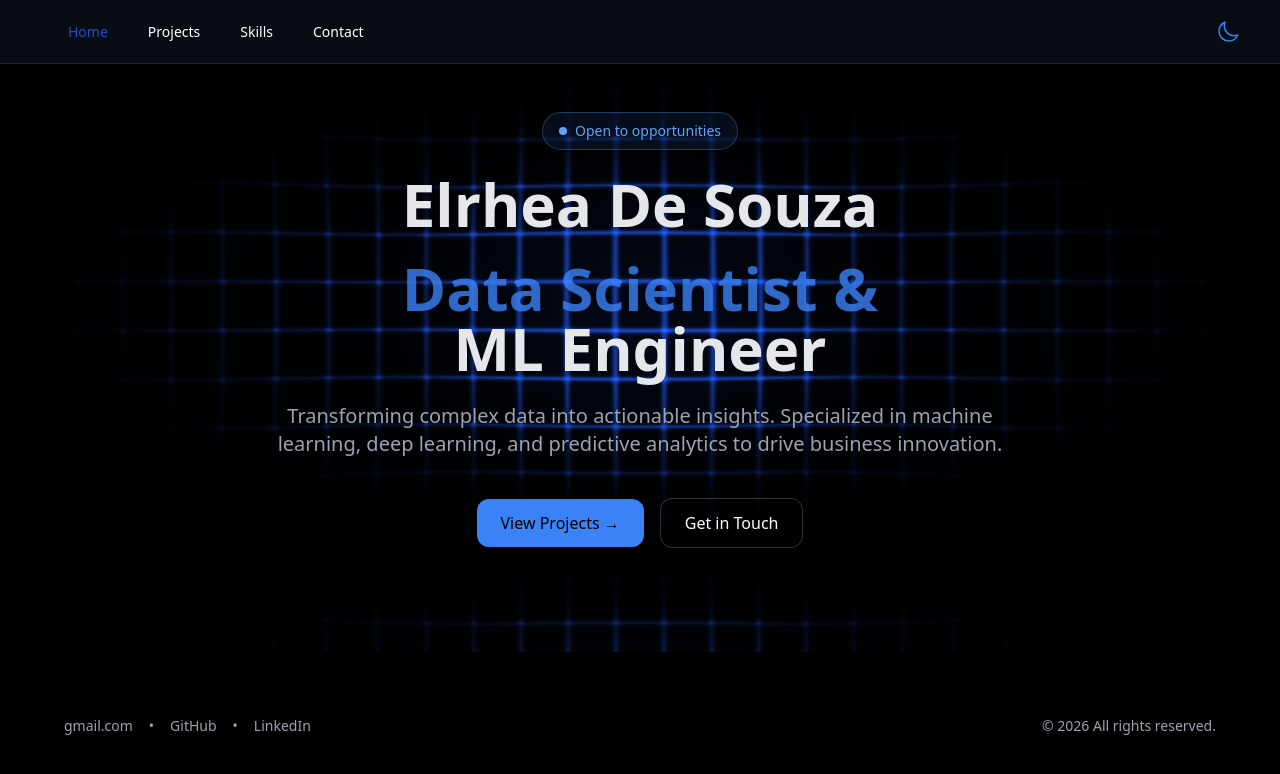
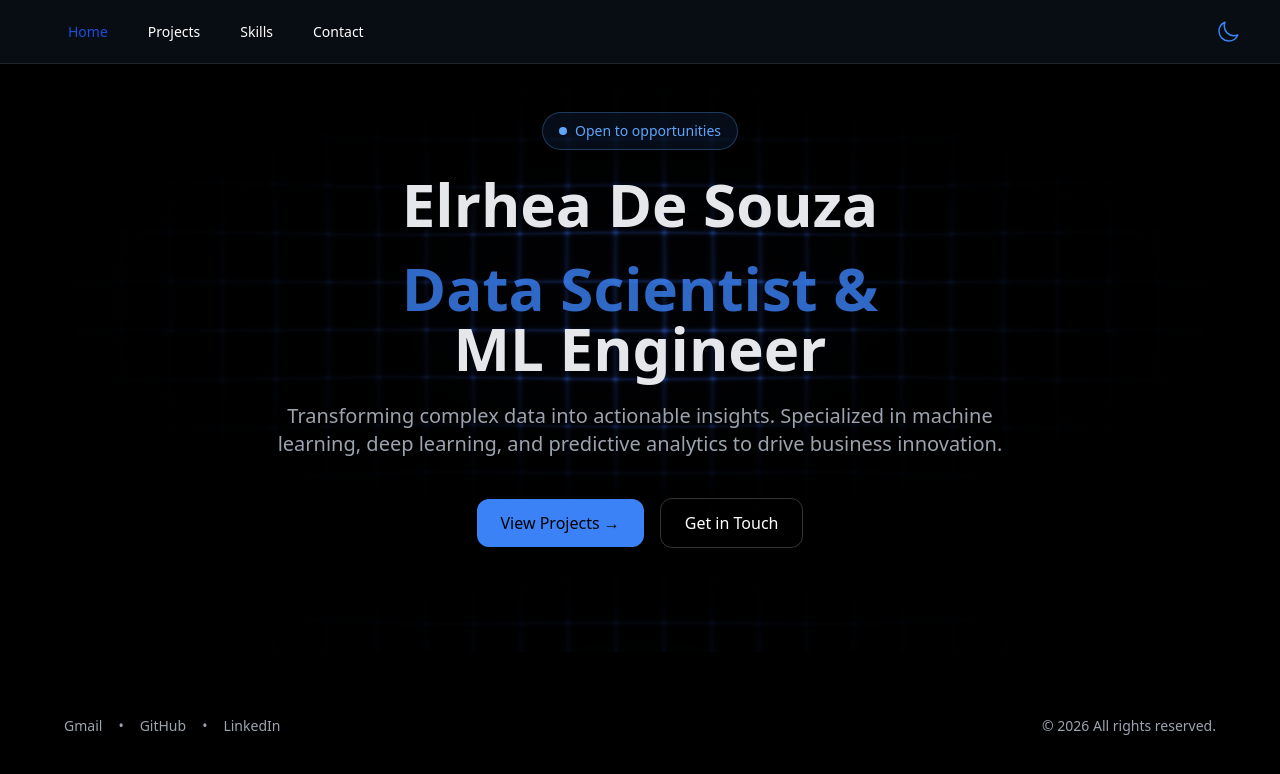
Before and after one commit to ElrheaDeSouza/Portfolio, a React (Vite) app: page / in a window 1280 px wide. Shown: the top 774 px of the page. Built offline with nearby package versions, Linux system fonts and the light colour scheme.

Commit message:
Modified footer

```diff
--- a/src/components/Footer.jsx
+++ b/src/components/Footer.jsx
@@ -13,10 +13,10 @@ const Footer = () => {
           {/* Contact Info */}
           <div className="flex flex-col sm:flex-row gap-4">
             <a
-              href="elrheadesouza@gmail.com"
+              href="mailto:elrheadesouza@gmail.com"
               className="hover:text-blue-700 transition"
             >
-              gmail.com
+              Gmail
             </a>
             <span className="hidden sm:block">•</span>
             <a
--- a/src/components/Hero.jsx
+++ b/src/components/Hero.jsx
@@ -8,14 +8,14 @@ export default function Hero() {
       {/* Grid Background (ONLY HERE) */}
       <RippleGrid
         enableRainbow={false}
-        gridColor="#1d4ed8"
+        gridColor="#2a52be"
         rippleIntensity={0.02}
         gridSize={10}
         gridThickness={5}
         fadeDistance={2.5}
         mouseInteraction={true}
         mouseInteractionRadius={1.2}
-        opacity={0.4}
+        opacity={0.2}
         glowIntensity={0.2}
         className="fixed inset-0 -z-10"
       />
```
